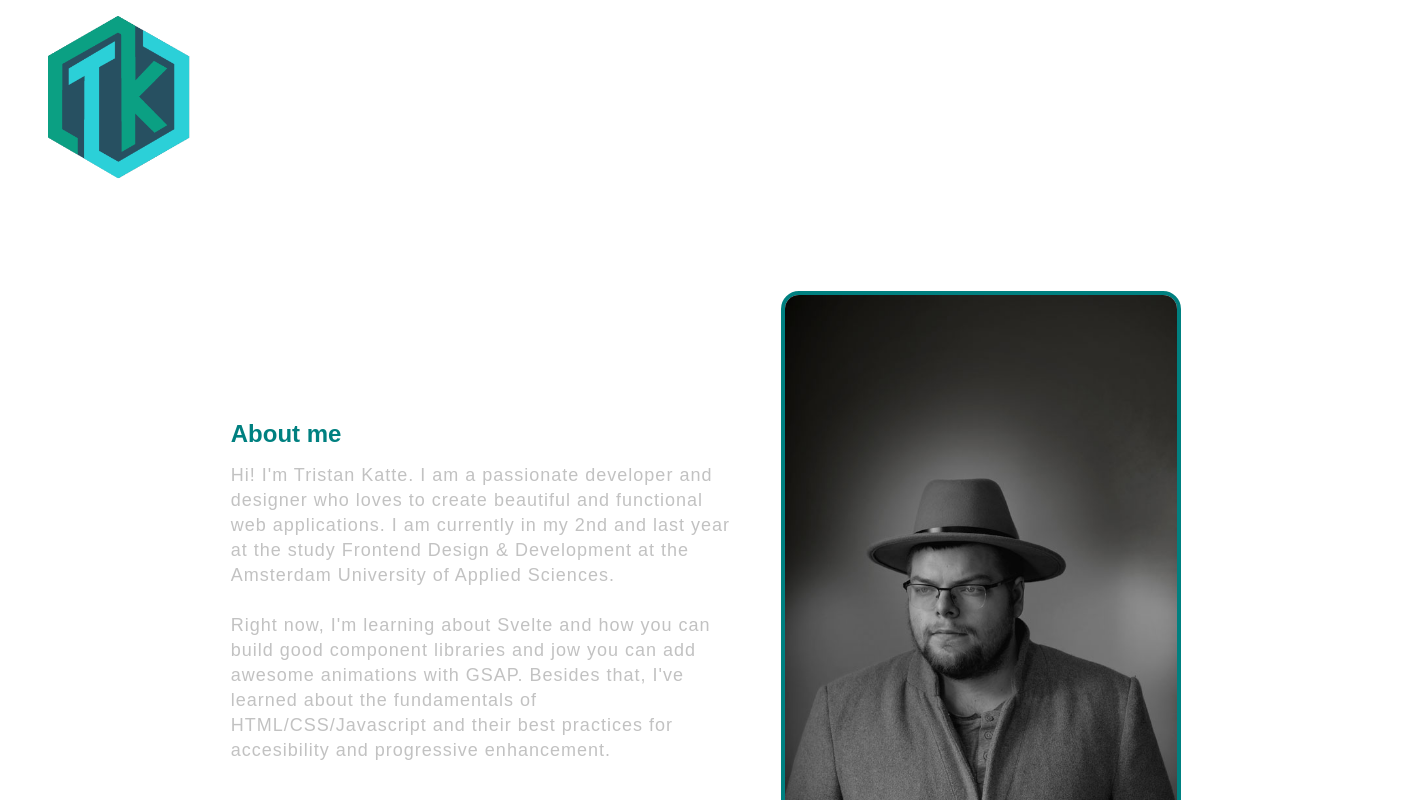
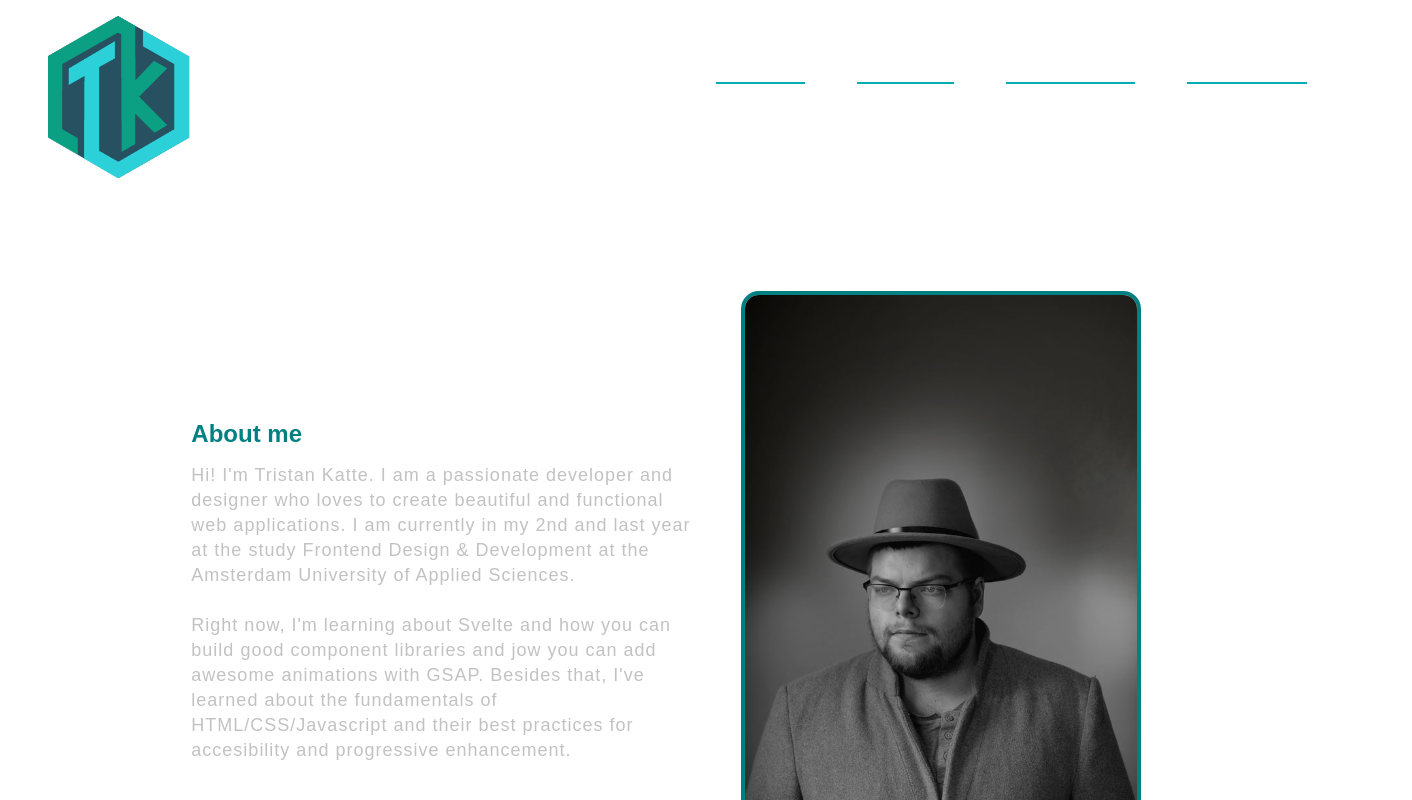
Before and after one commit to TristanKatte/portfolio, a SvelteKit app in the folder myapp/: page / in a window 1280 px wide. Shown: the top 800 px of the page, 1412 px wide, since content can reach past the window. Built offline with nearby package versions, Linux system fonts and the light colour scheme.

Commit message:
reverted navbar styling

```diff
--- a/myapp/src/routes/components/Header.svelte
+++ b/myapp/src/routes/components/Header.svelte
@@ -4,7 +4,7 @@
 
 <header>
     <img alt="personal logo van mij" src={Logo}>
-    <nav>
+    <nav class="effect">
 
         <ul>
         <li><a href="/">Home</a></li>
@@ -24,10 +24,6 @@
     nav {
         display: flex;
         align-items: center;
-        border-radius: 50px 0 50px 0;
-        border: 1px solid white;
-        width: 100%;
-        height: 70px;
     }
  img {
         height: 185px; /* Set a fixed height for the image */
@@ -47,18 +43,83 @@
     nav a {
         position: relative;
         display: inline-block;
-        width: 180px;
+        margin: 15px;
         outline: none;
         color: #fff;
         text-decoration: none;
         text-transform: uppercase;
-        text-align: center;
         letter-spacing: 1px;
         font-weight: 400;
         text-shadow: 0 0 1px rgba(255, 255, 255, 0.3);
         font-size: 0.95em;
-        padding: 1em;
-        border-radius: 50px 0 50px 0;
-        border: 1px solid white;
+        padding: 0.1em;
+
+    }
+
+
+    nav a:hover,
+    nav a:focus {
+        outline: none;
+    }
+
+    .effect a {
+        margin: 0 10px;
+        padding: 10px 20px;
+    }
+
+
+    .effect a::before {
+        position: absolute;
+        top: 0;
+        left: 0;
+        width: 100%;
+        height: 2px;
+        background: var(--btn-color);
+        content: "";
+        transition: top 0.3s;
+    }
+
+
+    .effect a::after {
+        position: absolute;
+        top: 0;
+        left: 0;
+        width: 2px;
+        height: 2px;
+        background: var(--btn-color);
+        content: "";
+        transition: height 0.3s;
+    }
+
+    .effect a:hover::before {
+        top: 100%;
+        opacity: 1;
+    }
+
+    .effect a:hover::after {
+        height: 100%;
+    }
+
+    li {
+        letter-spacing: 1px;
+    }
+
+
+    li:hover {
+        color: var(--txt-color);
+        background: transparent;
+        cursor: pointer;
+        font-size: 1em;
+    }
+
+
+    li:last-child {
+        border: none;
+    }
+
+    ul li {
+        margin: 1em;
+        text-align: left;
+        text-transform: capitalize;
     }
 </style>
```
